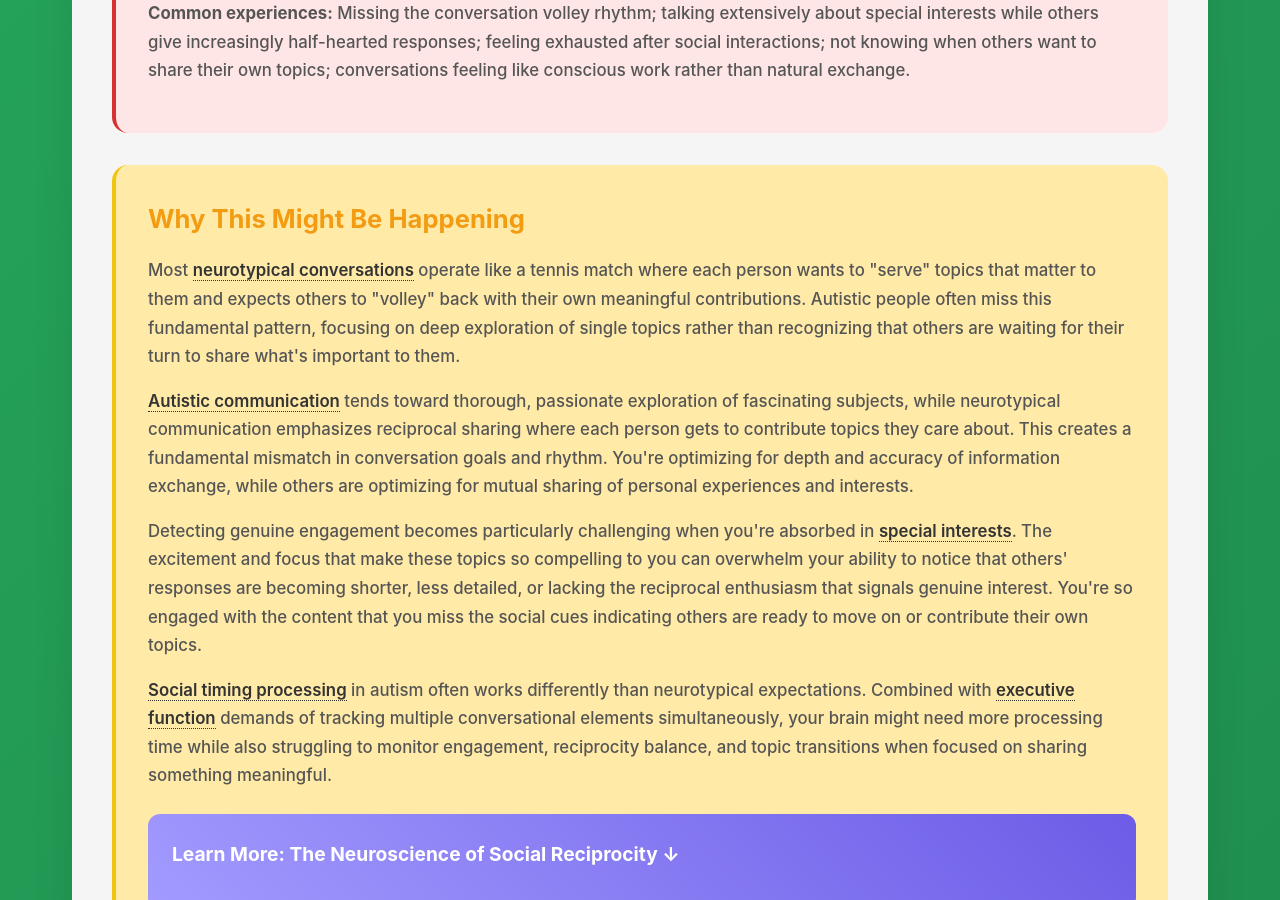
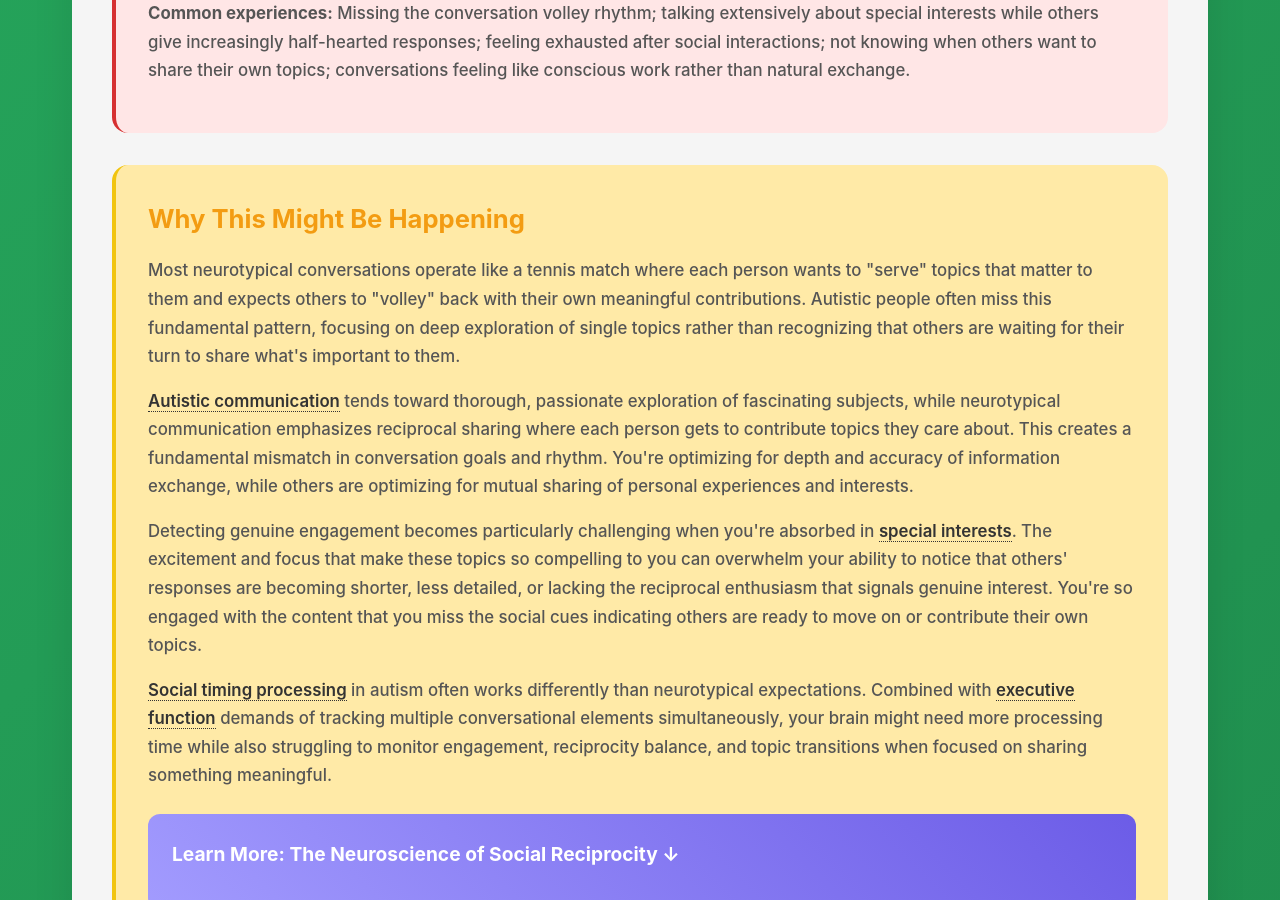
Before and after one commit to neurodivergent-survival-guide/neurodivergent-survival-guide, a Jekyll site: the page built from struggles/social-reciprocity-challenges.html, in a window 1280 px wide and 900 px high, scrolled down 1472 px. Built offline with Jekyll 4.4.1, drawn with Linux system fonts in a browser that asks for light colours.

Commit message:
Update social-reciprocity-challenges.html

```diff
--- a/struggles/social-reciprocity-challenges.html
+++ b/struggles/social-reciprocity-challenges.html
@@ -42,7 +42,7 @@
 
     <div class="why-section">
         <h2 id="why-this-happens">Why This Might Be Happening</h2>
-        <p>Most <a class="jargon">neurotypical conversations<span class="tooltip">Social interactions following patterns typical of non-autistic people</span></a> operate like a tennis match where each person wants to "serve" topics that matter to them and expects others to "volley" back with their own meaningful contributions. Autistic people often miss this fundamental pattern, focusing on deep exploration of single topics rather than recognizing that others are waiting for their turn to share what's important to them.</p>
+        <p>Most neurotypical conversations operate like a tennis match where each person wants to "serve" topics that matter to them and expects others to "volley" back with their own meaningful contributions. Autistic people often miss this fundamental pattern, focusing on deep exploration of single topics rather than recognizing that others are waiting for their turn to share what's important to them.</p>
 
         <p><a class="jargon">Autistic communication<span class="tooltip">Natural communication patterns common in autistic people, often including directness and intense engagement</span></a> tends toward thorough, passionate exploration of fascinating subjects, while neurotypical communication emphasizes reciprocal sharing where each person gets to contribute topics they care about. This creates a fundamental mismatch in conversation goals and rhythm. You're optimizing for depth and accuracy of information exchange, while others are optimizing for mutual sharing of personal experiences and interests.</p>
 
```
